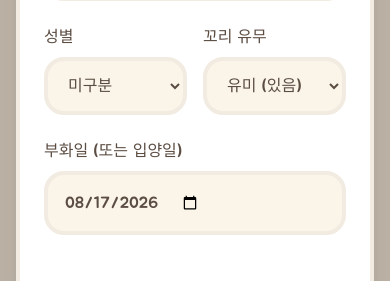
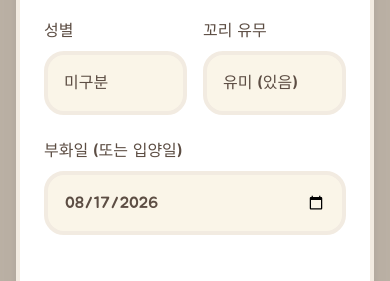
Before and after one commit to teahong/geckos, a React (Vite) app: page / in a window 390 px wide. Both pictures are taken after a click on the button "첫 개체 등록하기". Shown: the part 457-738 px from the top of the page. Built offline with nearby package versions, Linux system fonts and the light colour scheme; no server answers.

Commit message:
fix: improve input and select layout responsiveness
Update input and select components to use block display and explicit width constraints to prevent layout overflow issues. Added appearance-none to ensure consistent cross-browser styling.

```diff
--- a/src/components/ui.tsx
+++ b/src/components/ui.tsx
@@ -36,7 +36,7 @@ export const Input = React.forwardRef<HTMLInputElement, React.InputHTMLAttribute
     <input
       ref={ref}
       className={cn(
-        "flex w-full rounded-[20px] border-4 border-[#F2EBE1] bg-[#FAF5E8] px-4 py-4 text-base placeholder:text-[#A89E95] focus:outline-none focus:border-[#82C881] disabled:cursor-not-allowed disabled:opacity-50 text-[#5C4D43] transition-colors",
+        "block w-full min-w-0 max-w-full rounded-[20px] border-4 border-[#F2EBE1] bg-[#FAF5E8] px-4 py-4 text-base placeholder:text-[#A89E95] focus:outline-none focus:border-[#82C881] disabled:cursor-not-allowed disabled:opacity-50 text-[#5C4D43] transition-colors appearance-none",
         className
       )}
       {...props}
@@ -61,7 +61,7 @@ export const Select = React.forwardRef<HTMLSelectElement, React.SelectHTMLAttrib
     <select
       ref={ref}
       className={cn(
-        "flex w-full rounded-[20px] border-4 border-[#F2EBE1] bg-[#FAF5E8] px-4 py-4 text-base text-[#5C4D43] focus:outline-none focus:border-[#82C881] transition-colors",
+        "block w-full min-w-0 max-w-full rounded-[20px] border-4 border-[#F2EBE1] bg-[#FAF5E8] px-4 py-4 text-base text-[#5C4D43] focus:outline-none focus:border-[#82C881] transition-colors appearance-none",
         className
       )}
       {...props}
```
